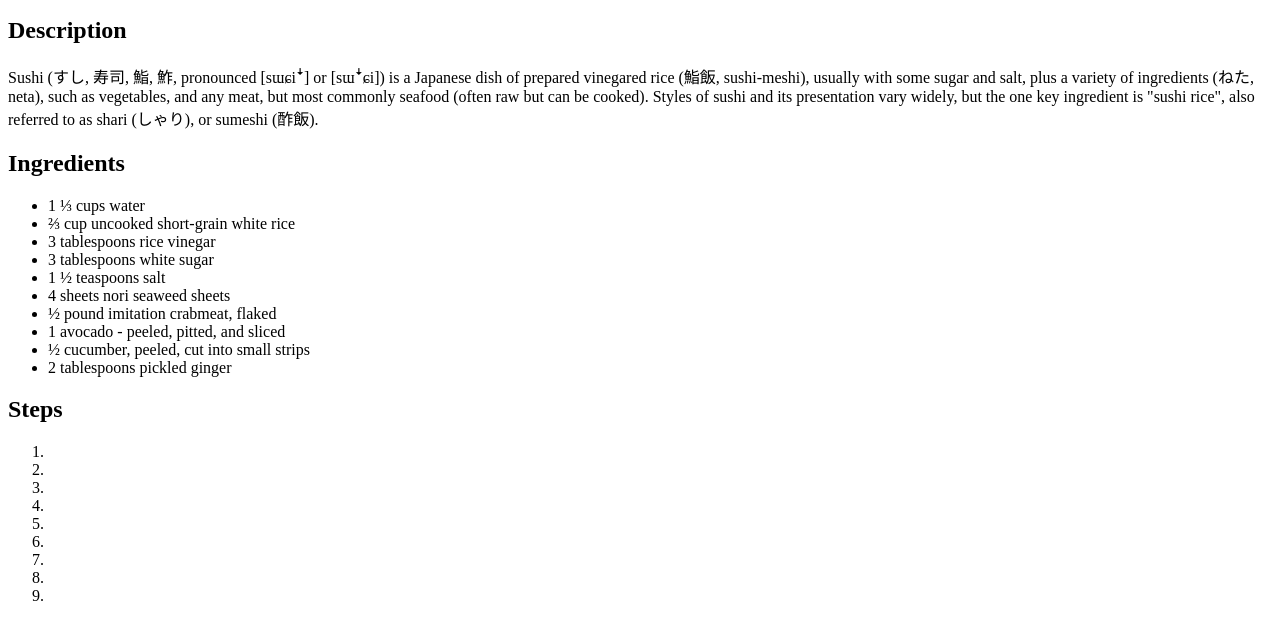
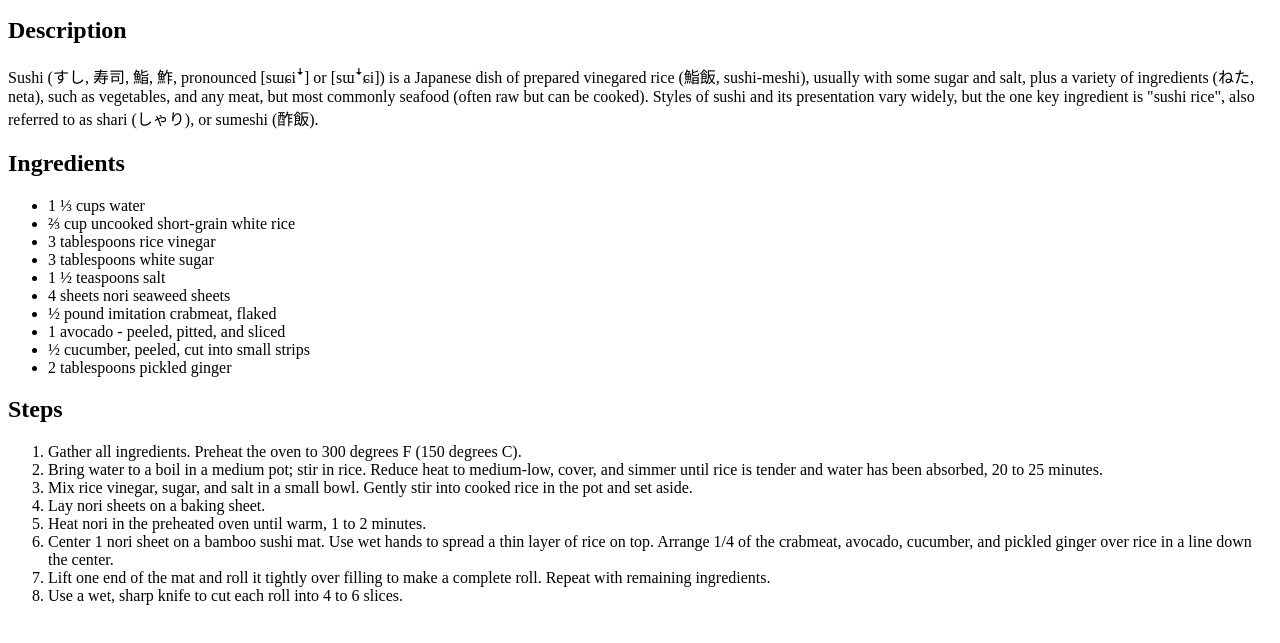
Before and after one commit to HarshaChil/odin-recipes, a plain HTML site: page recipes/sushi.html in a window 1280 px wide. Shown: the part 101-744 px from the top of the page. Drawn offline with Linux system fonts and the light colour scheme.

Commit message:
Add steps to sushi page

```diff
--- a/recipes/sushi.html
+++ b/recipes/sushi.html
@@ -30,14 +30,18 @@
 		</ul>
 		<h2>Steps</h2>
 		<ol>
-			<li></li>
-			<li></li>
-			<li></li>
-			<li></li>
-			<li></li>
-			<li></li>
-			<li></li>
-			<li></li>
-			<li></li>
+			<li>Gather all ingredients. Preheat the oven to 300 degrees F (150 degrees C).</li>
+			<li>Bring water to a boil in a medium pot; stir in rice. Reduce heat to medium-low, cover,
+                and simmer until rice is tender and water has been absorbed, 20 to 25 minutes.            </li>
+			<li>Mix rice vinegar, sugar, and salt in a small bowl. Gently stir into cooked rice in the
+                pot and set aside.</li>
+			<li>Lay nori sheets on a baking sheet.</li>
+			<li>Heat nori in the preheated oven until warm, 1 to 2 minutes.</li>
+			<li>Center 1 nori sheet on a bamboo sushi mat. Use wet hands to spread a thin layer of
+                rice on top. Arrange 1/4 of the crabmeat, avocado, cucumber, and pickled ginger over
+                rice in a line down the center.</li>
+			<li>Lift one end of the mat and roll it tightly over filling to make a complete roll.
+                Repeat with remaining ingredients.</li>
+			<li>Use a wet, sharp knife to cut each roll into 4 to 6 slices.</li>
     </body>
 </html>
```
